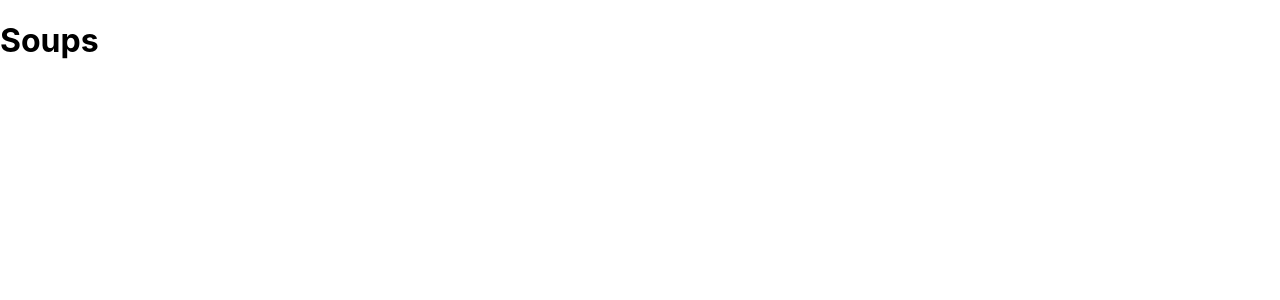
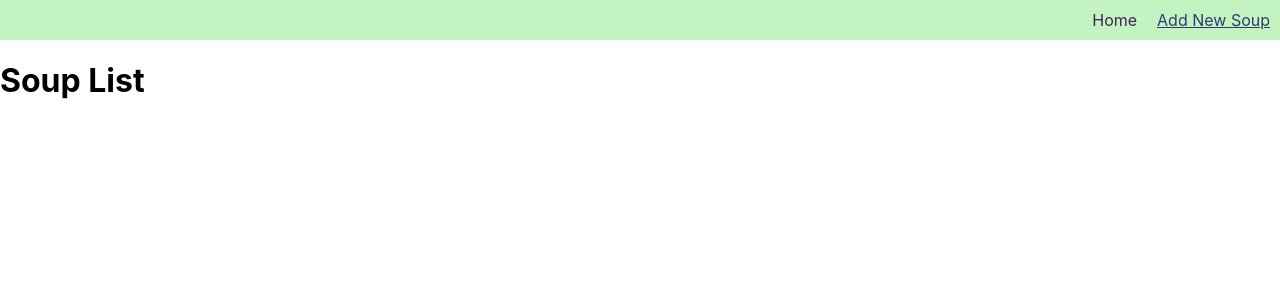
Before and after one commit to satyadvaya/lab-06b-sql-get-frontend, a React (Create React App) app: page / in a window 1280 px wide. Shown: the top 300 px of the page. Built offline with nearby package versions, Linux system fonts and the light colour scheme.

Commit message:
basic routing

```diff
--- a/src/App.js
+++ b/src/App.js
@@ -1,11 +1,25 @@
 import React, { Component } from 'react';
+import { BrowserRouter, Route, Switch } from 'react-router-dom';
 import './App.css';
+import Create from './Create.js';
+import SoupDetail from './SoupDetail.js';
+import SoupList from './SoupList.js';
+import Header from './Header.js';
 
 class App extends Component {
   state = {  }
   render() {
     return (
-      <h1>Soups</h1>
+      <>
+        <BrowserRouter>
+          <Header />
+          <Switch>
+            <Route exact path='/' component={SoupList} />
+            <Route path='/soups/:id' component={SoupDetail} />
+            <Route path='/create' component={Create} />
+          </Switch>
+        </BrowserRouter>
+      </>
     );
   }
 }
--- /dev/null
+++ b/src/Create.js
@@ -0,0 +1,10 @@
+import React, { Component } from 'react';
+
+class Create extends Component {
+    state = {  }
+    render() {
+        return ( <h1>Create</h1> );
+    }
+}
+
+export default Create;
--- /dev/null
+++ b/src/Header.css
@@ -0,0 +1,17 @@
+header {
+    width: 100vw;
+    height: 40px;
+    background-color: #c3f3c0;
+    display: flex;
+    justify-content: flex-end;
+}
+
+.active {
+    text-decoration: none;
+    color: #462255;
+}
+
+a {
+    margin: 10px;
+    color: #313b72;
+}
--- /dev/null
+++ b/src/Header.js
@@ -0,0 +1,17 @@
+import React, { Component } from 'react';
+import { NavLink } from 'react-router-dom';
+import './Header.css';
+
+class Header extends Component {
+    state = {  }
+    render() {
+        return (
+            <header>
+                <NavLink exact to='/'>Home</NavLink>
+                <NavLink to='/create'>Add New Soup</NavLink>
+            </header>
+        );
+    }
+}
+
+export default Header;
--- /dev/null
+++ b/src/SoupDetail.js
@@ -0,0 +1,10 @@
+import React, { Component } from 'react';
+
+class SoupDetail extends Component {
+    state = {  }
+    render() {
+        return ( <h1>Soup Detail</h1> );
+    }
+}
+
+export default SoupDetail;
--- /dev/null
+++ b/src/SoupList.js
@@ -0,0 +1,10 @@
+import React, { Component } from 'react';
+
+class SoupList extends Component {
+    state = {  }
+    render() {
+        return ( <h1>Soup List</h1> );
+    }
+}
+
+export default SoupList;
```
